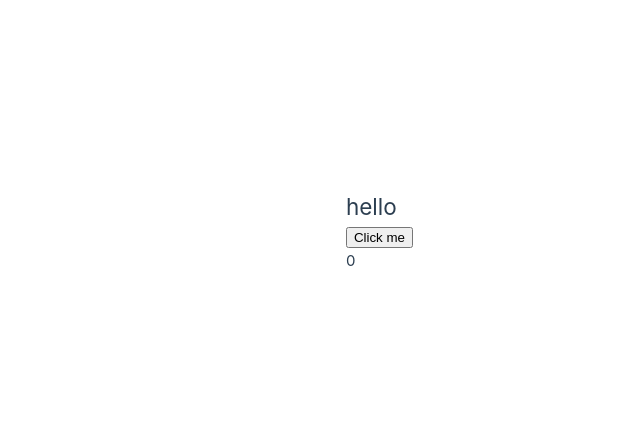
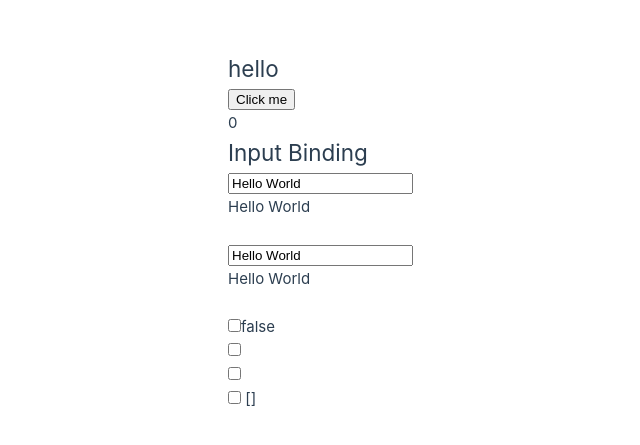
Before and after one commit to we-atul-s001/vue-training-course, a Vue app: page / in a window 1280 px wide. Shown: the part 169-614 px from the top of the page, without its empty margins (227-867 px from the left). Built offline with nearby package versions, Linux system fonts and the light colour scheme.

Commit message:
Input Binding

```diff
--- a/src/App.vue
+++ b/src/App.vue
@@ -2,4 +2,10 @@
   <div>
     <counter-composition></counter-composition>
   </div>
+
+  <br>
+
+  <div>
+    <input-binding></input-binding>
+  </div>
 </template>
--- /dev/null
+++ b/src/components/InputBinding.vue
@@ -0,0 +1,41 @@
+<template>
+
+  <div>
+    <h2>Input Binding</h2>
+   <input type="text" :value="text" @input="(event) => (text = event.target.value)"/>
+    <br>
+    <p>{{ text }}</p>
+    <br>
+
+    <input type="text" v-model="NewTest" />
+    <br>
+    <p>{{ NewTest }}</p>
+    <br>
+
+    <input type="checkbox" v-model="checked">{{ checked }}
+    <br>
+
+    <input type="checkbox" v-model="checkedName" value="Atul">
+    <br>
+
+    <input type="checkbox" v-model="checkedName" value="pratap">
+    <br>
+
+    <input type="checkbox" v-model="checkedName" value="singh">
+    {{ checkedName }}
+  </div>
+
+</template>
+
+<script setup>
+
+import {ref} from "vue";
+
+const text = ref('Hello World');
+
+const NewTest = ref('Hello World');
+
+const checked = ref(false);
+
+const checkedName = ref([]);
+</script>
--- a/src/main.js
+++ b/src/main.js
@@ -4,12 +4,14 @@ import { createApp } from 'vue'
 import App from './App.vue'
 
 import CounterComposition from './components/CounterComposition.vue'
+import InputBinding from "./components/InputBinding.vue";
 
 
 const app = createApp(App);
 
 
 app.component('CounterComposition', CounterComposition);
+app.component('InputBinding', InputBinding);
 
 
 app.mount('#app');
```
